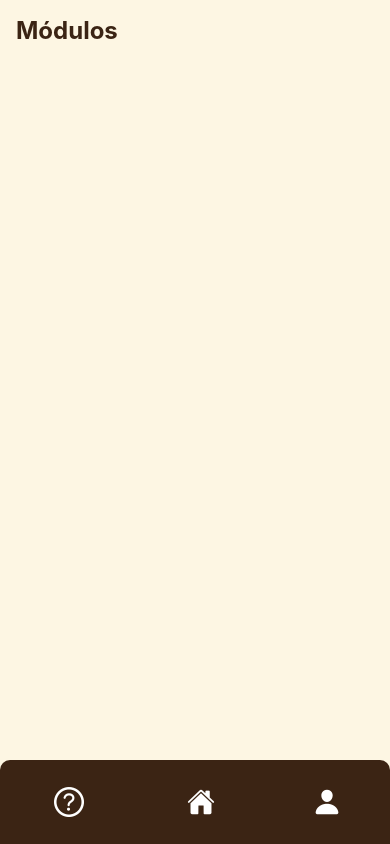
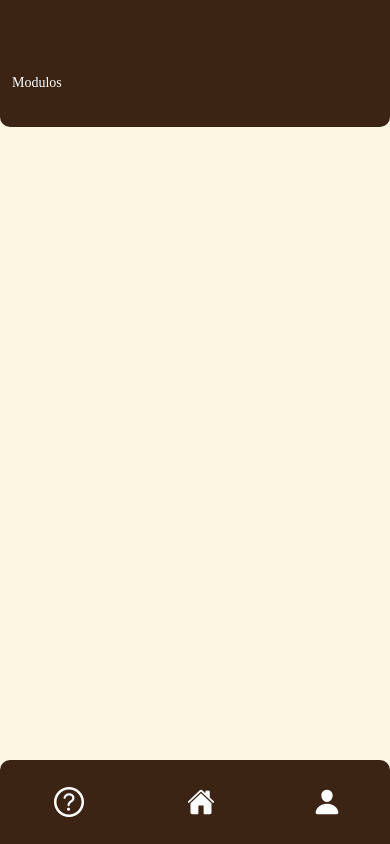
Before and after one commit to Emysntts/warao, a React Native app in the folder warao-front/: screen /ModulesPage in a window 390 px wide. Built offline with nearby package versions, Linux system fonts and the light colour scheme.

Commit message:
Feat ["HeadModules"] - Adicionar componente HeadModules e integrar na ModulesPage; refatorar estilos do CustomTabNavigator e HomeScreen

```diff
--- a/warao-front/components/CustomTabNavigator/styles.ts
+++ b/warao-front/components/CustomTabNavigator/styles.ts
@@ -10,6 +10,11 @@ const styles = StyleSheet.create({
     paddingVertical: 10,
     borderTopLeftRadius: 10,
     borderTopRightRadius: 10,
+    position: 'absolute',
+    bottom: 0,
+    left: 0,
+    right: 0,
+
   },
 
 
--- /dev/null
+++ b/warao-front/components/HeadModules/index.tsx
@@ -0,0 +1,13 @@
+import React from 'react';
+import { View, Text } from 'react-native';
+import styles from './styles';
+
+const HeadModules = () => {
+  return (
+    <View style={styles.container}>
+      <Text style={styles.text}>Modulos</Text>
+    </View>
+  );
+};
+
+export default HeadModules;
--- /dev/null
+++ b/warao-front/components/HeadModules/styles.ts
@@ -0,0 +1,22 @@
+import { StyleSheet } from 'react-native';
+
+const styles = StyleSheet.create({
+  container: {
+    backgroundColor: '#3B2414',
+    height: "15%",
+    width: '100%',
+    flexDirection: 'row',
+    alignItems: 'center',
+    justifyContent: 'flex-start',
+    paddingLeft: 12,
+    paddingTop: 40,
+    borderBottomLeftRadius: 10,
+    borderBottomRightRadius: 10,
+  },
+  text: {
+    color: '#FFFFFF',
+    fontFamily: 'Poppins_600SemiBold',
+  },
+});
+
+export default styles;
--- a/warao-front/screens/HomeScreen.tsx
+++ b/warao-front/screens/HomeScreen.tsx
@@ -1,4 +1,3 @@
-import React from 'react';
 import { SafeAreaView, StyleSheet } from 'react-native';
 import { useNavigation } from '@react-navigation/native';
 import type { StackNavigationProp } from '@react-navigation/stack';
@@ -28,7 +27,6 @@ export default HomeScreen;
 const styles = StyleSheet.create({
   container: {
     flex: 1,
-    backgroundColor: '#3B2414', // Fundo marrom
-
+    backgroundColor: '#3B2414',
   },
 });
--- a/warao-front/screens/ModulesPage.tsx
+++ b/warao-front/screens/ModulesPage.tsx
@@ -1,6 +1,6 @@
-import { View, Text, StyleSheet, SafeAreaView } from 'react-native';
+import {StyleSheet, SafeAreaView } from 'react-native';
 import CustomTabNavigator from 'components/CustomTabNavigator';
-
+import HeadModules from 'components/HeadModules';
 
 const modules = [
   { id: 1, title: 'Saudações ao chegar e ao partir', color: '#5A4B81' },
@@ -13,10 +13,7 @@ const modules = [
 const ModulesPage = () => {
   return (
     <SafeAreaView style={styles.container}>
-      <View style={styles.content}>
-        <Text style={styles.header}>Módulos</Text>
-        {/* Adicione aqui o conteúdo principal, como os módulos */}
-      </View>
+        <HeadModules />
 
       <CustomTabNavigator />
 
@@ -33,9 +30,10 @@ const styles = StyleSheet.create({
     backgroundColor: '#FDF6E3', // Cor de fundo bege
   },
   content: {
-    flex: 1, // Garante que o conteúdo ocupe o espaço disponível
+    flex: 1,
     padding: 16,
   },
+
   header: {
     fontSize: 24,
     fontWeight: 'bold',
```
